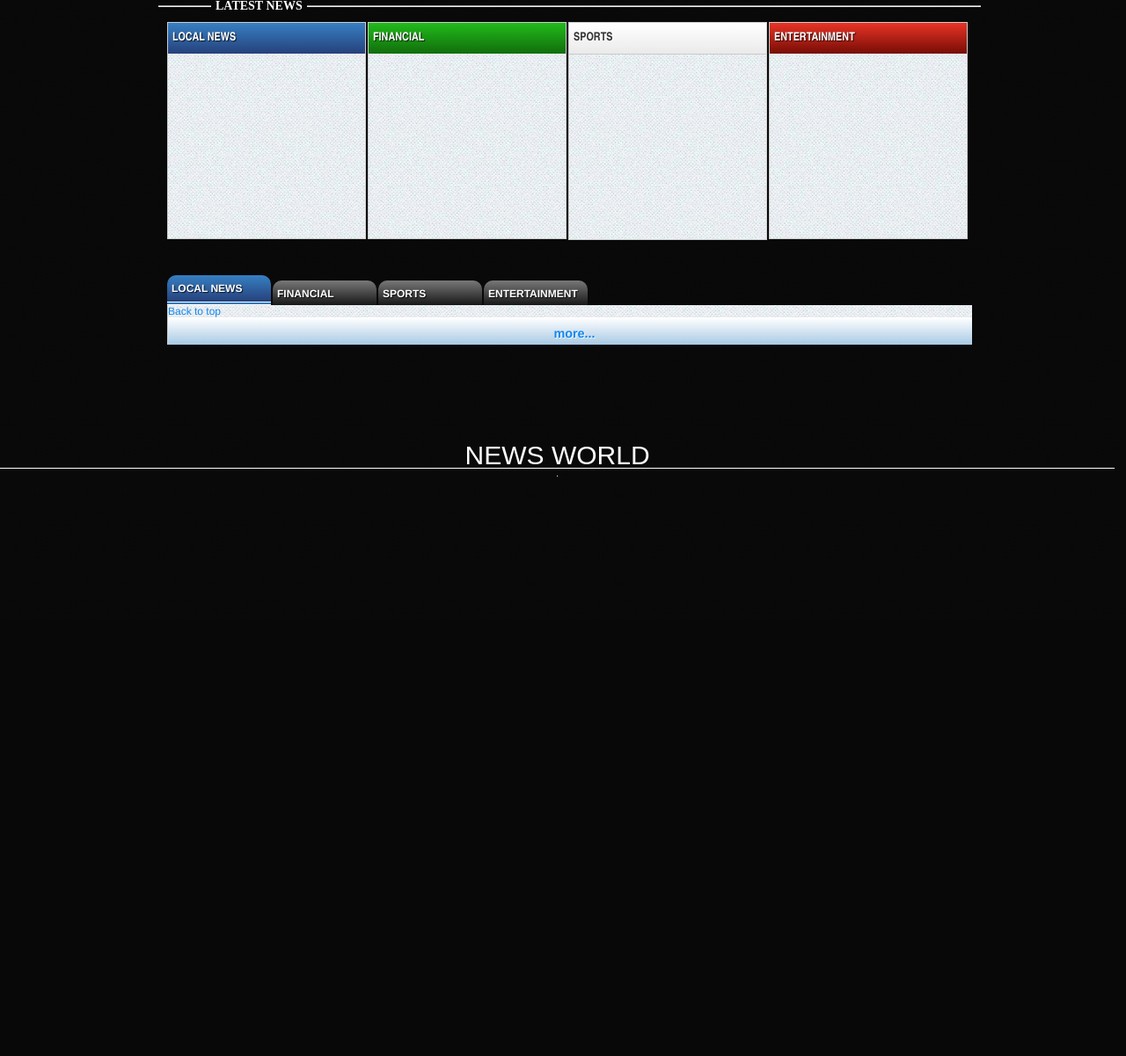
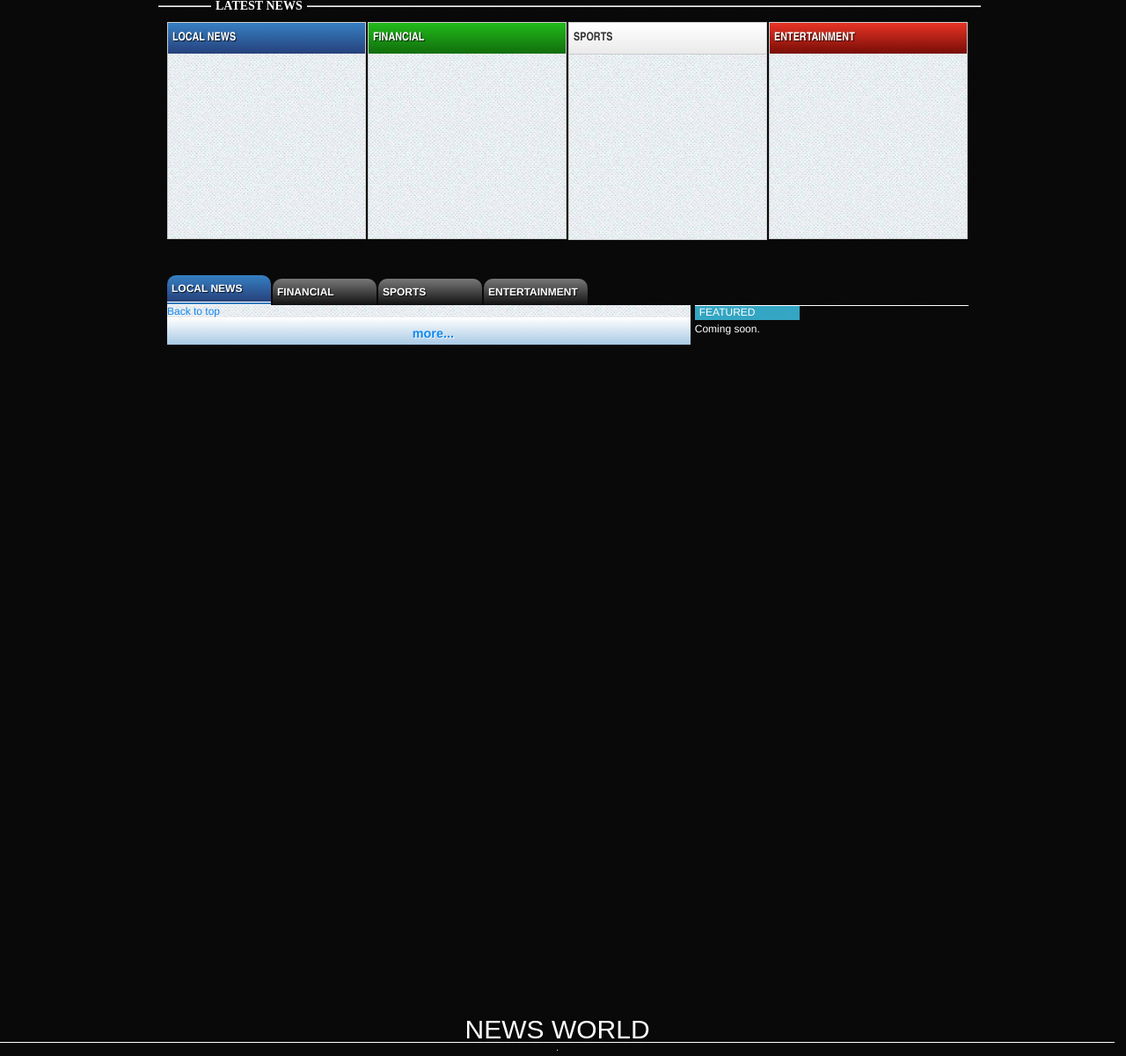
Before and after one commit to miltontony/newsconnector, a Django app: template newsconnector/templates/read.html in a window 1280 px wide. Shown: the part 96-1297 px from the top of the page at 88% size. Before the commit the page ends 638 px from the top, so only its background shows below. Run offline with Django 3.2, Linux system fonts and the light colour scheme; the template is opened without the code that fills it, so the values that code supplies are empty.

Commit message:
ground work for featured articles

```diff
--- a/newsconnector/models.py
+++ b/newsconnector/models.py
@@ -16,6 +16,7 @@
     date = models.DateTimeField(null=True, blank=True)
     title = models.TextField()
     link = models.TextField()
+    image_url = models.TextField(null=True, blank=True)
     content = models.TextField()
     source = models.TextField()
     keywords = models.ManyToManyField(Keyword, blank=True, null=True)
@@ -28,6 +29,7 @@
                 'link': self.link,
                 'content': self.content,
                 'source': self.source,
+                'image_url': self.image_url,
                 'id': self.pk,
                 'date': self.date.strftime('%a, %d %b %H:%M'),
                 'keywords': [k.keyword for k in self.keywords.all()]}
@@ -38,6 +40,7 @@
                 'link': self.link,
                 'content': self.content,
                 'source': self.source,
+                'image_url': self.image_url,
                 'id': self.pk,
                 'date': self.date.strftime('%a, %d %b %H:%M'),
                 'sdate': '%s' % self.date.isoformat(),
--- a/newsconnector/support/tasks.py
+++ b/newsconnector/support/tasks.py
@@ -12,6 +12,11 @@
 import lxml.html
 from lxml import etree
 
+def get_image_url(links):
+    for link in links:
+        if(link.type == 'image/jpeg'):
+            return link.href
+    return ''
 
 def get_instance(cls, dictArticle, source):
     a = None
@@ -28,6 +33,7 @@
             a.link = dictArticle.link
             a.content = content
             a.source = source
+            a.image_url = get_image_url(dictArticle.links)
             a.date = datetime.fromtimestamp(mktime(dictArticle.updated_parsed))
             a.save()
             return a
--- a/newsconnector/templates/read.html
+++ b/newsconnector/templates/read.html
@@ -75,10 +75,13 @@
 			<li class="tabs-sports"><a href="#tabs-sports">Sports</a></li>
 			<li class="tabs-entertainment"><a href="#tabs-entertainment">Entertainment</a></li>
 			</ul>
+
+			<div id="tabs-news">
+					<div class="tabs-container">
 					{% for n in news %}
-			<div id="tabs-news" {% if forloop.first %}class="first-article"{% endif %}>
-			<article>
+					<article {% if forloop.first %}class="first-article"{% endif %}>
 						<a target="_blank" href="{{n.link}}"><span>{{n.title}}</span></a>
+						{% if n.image_url %}<img src="{{n.image_url}}" width="64px"/>{%endif%}
 						<article-content>{{n.content}}</article-content>
 						<article-footer>
 							{{n.date|date:"D, d M H:m"}} |
@@ -88,20 +91,32 @@
 							{% endif %}
 						</article-footer>
 					</article>
-			</div>
 					{% endfor %}
-			<div id="tabs-news" class="read-more-cont">
+
+					<div class="read-more-cont">
 						<div id="read-more"></div>
 						<a href="#section_top">Back to top</a>
 						<div class="read-more">
 							<a href="{% url read_more 1 %}?page=2" cat=1><span>more...</span></a>
 						</div>
 					</div>
+					</div>
+					<div class="featured-articles">
+						<h1><text>Featured</text></h1>
+						<featured-article>
+							<featured-article-header>
+							Coming soon.
+							<featured-article-header/>
+						</featured-article>
+					</div>
+			</div>
 
+			<div id="tabs-finance">
+				<div class="tabs-container">
 				{% for n in finance %}
-			<div id="tabs-finance" {% if forloop.first %}class="first-article"{% endif %}>
-			<article>
+				<article {% if forloop.first %}class="first-article"{% endif %}>
 					<a target="_blank" href="{{n.link}}"><span>{{n.title}}</span></a>
+					{% if n.image_url %}<img src="{{n.image_url}}" width="64px"/>{%endif%}
 					<article-content>{{n.content}}</article-content>
 					<article-footer>
 						{{n.date|date:"D, d M H:m"}} |
@@ -111,20 +126,32 @@
 						{% endif %}
 					</article-footer>
 				</article>
-			</div>
 				{% endfor %}
-			<div id="tabs-finance" class="read-more-cont">
+
+				<div class="read-more-cont">
 					<div id="read-more"></div>
 					<a href="#section_top">Back to top</a>
 					<div class="read-more">
 						<a href="{% url read_more 3 %}?page=2" cat=3><span>more...</span></a>
 					</div>
 				</div>
+				</div>
+				<div class="featured-articles">
+					<h1><text>Featured</text></h1>
+					<featured-article>
+						<featured-article-header>
+						Coming soon.
+						<featured-article-header/>
+					</featured-article>
+				</div>
+			</div>
 
+			<div id="tabs-sports">
+				<div class="tabs-container">
 				{% for n in sports %}
-			<div id="tabs-sports" {% if forloop.first %}class="first-article"{% endif %}>
-			<article>
+				<article {% if forloop.first %}class="first-article"{% endif %}>
 					<a target="_blank" href="{{n.link}}"><span>{{n.title}}</span></a>
+					{% if n.image_url %}<img src="{{n.image_url}}" width="64px"/>{%endif%}
 					<article-content>{{n.content}}</article-content>
 					<article-footer>
 						{{n.date|date:"D, d M H:m"}} |
@@ -134,20 +161,31 @@
 						{% endif %}
 					</article-footer>
 				</article>
-			</div>
 				{% endfor %}
-			<div id="tabs-sports" class="read-more-cont">
+				<div class="read-more-cont">
 					<div id="read-more"></div>
 					<a href="#section_top">Back to top</a>
 					<div class="read-more">
 						<a href="{% url read_more 2 %}?page=2" cat=2><span>more...</span></a>
 					</div>
 				</div>
+				</div>
+				<div class="featured-articles">
+					<h1><text>Featured</text></h1>
+					<featured-article>
+						<featured-article-header>
+						Coming soon.
+						<featured-article-header/>
+					</featured-article>
+				</div>
+			</div>
 
+			<div id="tabs-entertainment">
+				<div class="tabs-container">
 				{% for n in entertainment %}
-			<div id="tabs-entertainment" {% if forloop.first %}class="first-article"{% endif %}>
-			<article>
+				<article {% if forloop.first %}class="first-article"{% endif %}>
 					<a target="_blank" href="{{n.link}}"><span>{{n.title}}</span></a>
+					{% if n.image_url %}<img src="{{n.image_url}}" width="64px"/>{%endif%}
 					<article-content>{{n.content}}</article-content>
 					<article-footer>
 						{{n.date|date:"D, d M H:m"}} |
@@ -157,13 +195,22 @@
 						{% endif %}
 					</article-footer>
 				</article>
-			</div>
 				{% endfor %}
-			<div id="tabs-entertainment" class="read-more-cont">
+				<div class="read-more-cont">
 					<div id="read-more"></div>
 					<a href="#section_top">Back to top</a>
 					<div class="read-more">
 						<a href="{% url read_more 4 %}?page=2" cat=4><span>more...</span></a>
+					</div>
+				</div>
+				</div>
+				<div class="featured-articles">
+					<h1><text>Featured</text></h1>
+					<featured-article>
+						<featured-article-header>
+						Coming soon.
+						<featured-article-header/>
+					</featured-article>
 				</div>
 			</div>
     </div>
@@ -192,13 +239,17 @@
 			keys.append('<div class="related-article-keyword">'+value+'</div>')
 		});
 
-		target.append('<div id="related-article" class="ui-tabs-panel" tabindex="100"><article>'+
+		var artilce_image_url = data.article.image_url != '' ? data.article.image_url : '/static/images/news.png';
+		var image_tag = artilce_image_url != '' ? '<img src="'+artilce_image_url+'" width="64px"/>' : '';
+
+		target.append('<div id="related-article" class="related-article-panel" tabindex="100"><article>'+
 			'<a target="_blank" href="'+data.article.link+'"><span>'+data.article.title+'</span></a>'+
+			image_tag +
 			'<article-content>'+data.article.content+'</article-content>'+
 			'<article-footer>'+data.article.date+' | '+
 			'<a target="_blank" href="'+data.article.link+'">'+data.article.source+'</a>'+
 			'</article-footer></article></div>');
-		target.append('<div style="margin-bottom: 5px;" class="ui-tabs-panel"><article>'+
+		target.append('<div style="margin-bottom: 5px;" class="related-article-panel"><article>'+
 			'<strong>Keywords:</strong> '+keys.html()+
 			'</article></div>');
 		$.each(data.articles, function(i, value){
@@ -206,7 +257,7 @@
 			$.each(value.matched,function(i,value){
 				matched_keys.append('<div class="matched-keyword">'+value+'</div>')
 			});
-			target.append('<div class="ui-tabs-panel"><article>'+
+			target.append('<div class="related-article-panel"><article>'+
 			'<a target="_blank" href="'+value.link+'"><span>'+value.title+'</span></a>'+
 			'<article-content>'+value.content+'</article-content>'+
 			'<article-footer>'+value.date+' | '+
@@ -235,6 +286,7 @@
 
 $(document).ready(function(){
 	$('#tabs').tabs();
+
 	$('article.news-cat label').click(function(){
 		$('li.tabs-news a').click();
 	});
@@ -273,8 +325,12 @@
 		target.append('<a href="#section_top">Back to top</a><div class="read-more-spacer"></div>');
 		$.get(href, function(data) {
 			$.each(data.articles, function(i, value){
+				var artilce_image_url = value.image_url;
+				var image_tag = artilce_image_url != '' ? '<img src="'+artilce_image_url+'" width="64px"/>' : '';
+
 				target.append('<div id="tabs-news" class="ui-tabs-panel"><article>'+
 				'<a target="_blank" href="'+value.link+'"><span>'+value.title+'</span></a>'+
+				image_tag +
 				'<article-content>'+value.content+'</article-content>'+
 				'<article-footer>'+value.date+' | '+
 				'<a target="_blank" href="'+value.link+'">'+value.source+'</a>'+
--- a/newsconnector/templates/static/css/read.css
+++ b/newsconnector/templates/static/css/read.css
@@ -52,10 +52,6 @@
 .read-results article-footer a:link,
 .read-results article-footer a:visited{
 	color: #18E;
-}
-
-.read-results fieldset div{
-	width: auto;
 }
 
 .read-results span{
@@ -289,7 +285,7 @@
 	text-shadow: 1px 1px 1px rgba(0,0,0,0.8);
 	position: relative;
 	border-radius: 10px 10px 0 0;
-	top: 6px;
+	top: 4px;
 	background: #111;
 	background: -moz-linear-gradient(top, #777 1%, #111 100%);
 	background: -webkit-gradient(linear, left top, left bottom, color-stop(1%,#777), color-stop(100%,#111));
@@ -309,7 +305,7 @@
 	border-bottom: 4px double #ccc;
 }
 
-.ui-tabs .ui-tabs-panel{
+.related-article-panel{
 	border-left: 1px solid #ccc;
 	background: #ebeef3 url(/static/images/bgnoise_lg.jpg);
 	position: relative;
@@ -389,3 +385,42 @@
 .rank span{
 	display: none;
 }
+
+#tabs article img,
+#related-article article img{
+	float: left;
+	padding: 2px 5px 5px 5px;
+}
+
+.tabs-container{
+	width: 65% !important;
+	float: left;
+	background: #EBEEF3 url(/static/images/bgnoise_lg.jpg);
+}
+
+.featured-articles{
+	width: 34% !important;
+	float: left;
+	margin-left: 5px;
+	height: 100%;
+	color: #fff;
+}
+
+.featured-articles featured-article-header{
+	text-align: right;
+	color: #fff;
+}
+
+.featured-articles h1{
+	font-size: 12px;
+	border-top: 1px solid #fff;
+	margin: 0 0 5px 0;
+	padding: 0;
+	font-weight: normal;
+	text-transform: uppercase;
+}
+
+.featured-articles h1 text{
+	background: #34a5c2;
+	padding: 0 50px 2px 5px;
+}
```
Also changed, not shown: newsconnector/migrations/0004_auto__add_field_article_image_url.py (added). Lines whose indentation alone changed are shown as unchanged.
